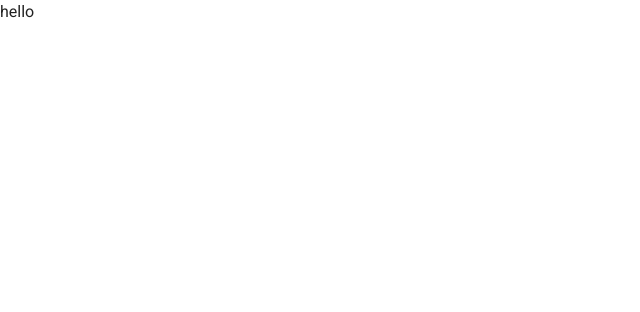
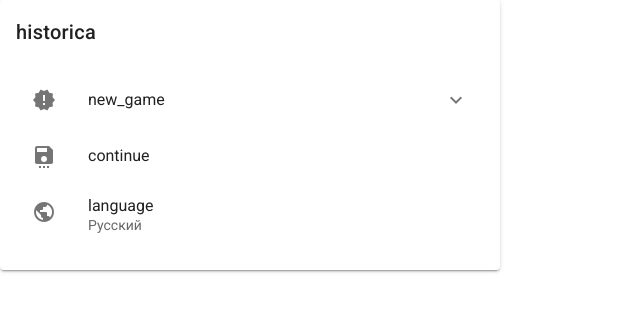
Before and after one commit to OlegZin/Historica, a Vue app: page / in a window 1280 px wide. Shown: the top 312 px of the page, without its empty margins (0-640 px from the left). Built offline with nearby package versions, Linux system fonts and the light colour scheme.

Commit message:
- заготовка экрана меню

```diff
--- a/src/components/MenuScreen.vue
+++ b/src/components/MenuScreen.vue
@@ -1,5 +1,78 @@
 <template>
-    <p>{{ $t('hello') }}</p>
+    <v-card max-width="500">
+        <v-card-title>{{ $t('historica') }}</v-card-title>
+        <v-card-text>
+            <v-list flat>
+                <v-list-item-group>
+
+                    <v-list-group>
+                        <template v-slot:activator>
+                            <v-list-item-icon>
+                                <v-icon>mdi-alert-decagram</v-icon>
+                            </v-list-item-icon>
+                            <v-list-item-title>
+                                {{ $t('new_game') }}
+                            </v-list-item-title>
+                        </template>
+
+                        <v-list-item>
+                            <v-card flat>
+                                <v-card-subtitle>{{ $t('stone_age') }}</v-card-subtitle>
+                            </v-card>
+                        </v-list-item>
+
+                        <v-list-item>
+                            <v-card flat>
+                                <v-card-subtitle>{{ $t('myth_age') }}</v-card-subtitle>
+                            </v-card>
+                        </v-list-item>
+
+                        <v-list-item>
+                            <v-card flat>
+                                <v-card-subtitle>{{ $t('middle_age') }}</v-card-subtitle>
+                            </v-card>
+                        </v-list-item>
+
+                        <v-list-item>
+                            <v-card flat>
+                                <v-card-subtitle>{{ $t('steam_age') }}</v-card-subtitle>
+                            </v-card>
+                        </v-list-item>
+
+                        <v-list-item>
+                            <v-card flat>
+                                <v-card-subtitle>{{ $t('progressive_age') }}</v-card-subtitle>
+                            </v-card>
+                        </v-list-item>
+
+                        <v-list-item>
+                            <v-card flat>
+                                <v-card-subtitle>{{ $t('star_age') }}</v-card-subtitle>
+                            </v-card>
+                        </v-list-item>
+                    </v-list-group>
+
+                    <v-list-item>
+                        <v-list-item-icon>
+                            <v-icon>mdi-content-save-settings</v-icon>
+                        </v-list-item-icon>
+                        <v-list-item-title>
+                            {{ $t('continue') }}
+                        </v-list-item-title>
+                    </v-list-item>
+                    <v-list-item>
+                        <v-list-item-icon>
+                            <v-icon>mdi-earth</v-icon>
+                        </v-list-item-icon>
+                        <v-list-item-content>
+                            <v-list-item-title>{{ $t('language') }}</v-list-item-title>
+                            <v-list-item-subtitle>Русский</v-list-item-subtitle>
+                        </v-list-item-content>
+                    </v-list-item>
+                </v-list-item-group>
+            </v-list>
+        </v-card-text>
+    </v-card>
 </template>
 
 <script>
@@ -11,10 +84,28 @@
 <i18n>
 {
   "en": {
-    "hello": "Hello i18n in SFC!"
+    "historica": "Historica",
+    "new_game": "New game",
+    "continue": "Continue",
+    "language": "Language",
+    "stone_age": "Stone age",
+    "myth_age": "Mythic age",
+    "middle_age": "Middle age",
+    "steam_age": "Steam age",
+    "progressive_age": "Progressive age",
+    "star_age": "Star age"
   },
   "ru": {
-    "hello": "Здорово, ёпта!"
+    "historica": "Историка",
+    "new_game": "Новая игра",
+    "continue": "Продолжить",
+    "language": "Язык",
+    "stone_age": "Каменный век",
+    "myth_age": "Век мифов",
+    "middle_age": "Средние века",
+    "steam_age": "Паровой век",
+    "progressive_age": "Прогрессивный век",
+    "star_age": "Космический век"
   }
 }
 </i18n>
```
